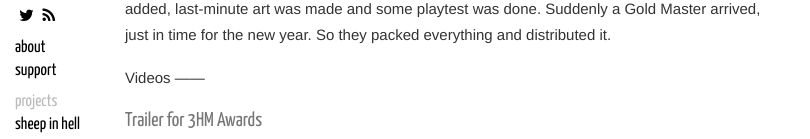
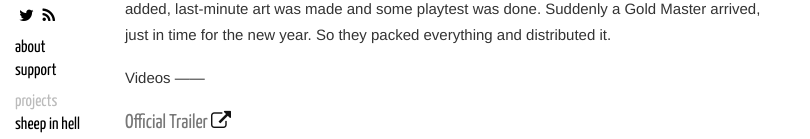
Before and after one commit to davidcm/davidcm.github.io, a Jekyll site: the page built from presskit/sheepinhell.markdown, in a window 1280 px wide and 900 px high, scrolled down 1457 px, cut to the strip 0-291 px from the top of the window. Shown: the part 149-288 px from the top of the strip, without its empty margins (0-810 px from the left). Built offline with Jekyll 4.4.1, drawn with Linux system fonts in a browser that asks for light colours; nearby versions of some CDN libraries; Markdown is read by kramdown in place of the engine named in the settings.

Commit message:
new trailer

```diff
--- a/presskit/sheepinhell.markdown
+++ b/presskit/sheepinhell.markdown
@@ -87,8 +87,8 @@
 Videos
 ------
 
-<h3>Trailer for 3HM Awards</h3>
-<iframe id="video" frameborder="0" src="//www.youtube-nocookie.com/embed/kSNr3nP3Iy8?rel=0" allowfullscreen></iframe>
+<h3>Official Trailer <a href="http://youtu.be/6wIvIz8m40s"><i class="icon-external-link"></i></a></h3>
+<iframe id="video" frameborder="0" src="//www.youtube-nocookie.com/embed/6wIvIz8m40s?rel=0" allowfullscreen></iframe>
 
 <a id="images"></a>
 Images
```
